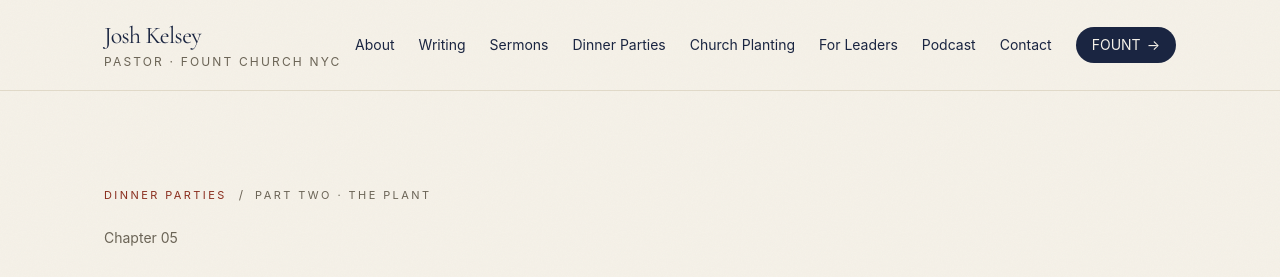
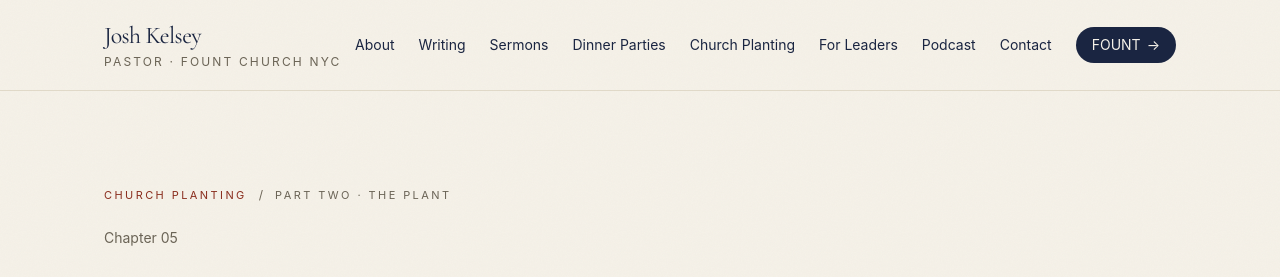
Before and after one commit to joshuajames81/joshkelsey, a Next.js app: page /church-planting/reach in a window 1280 px wide. Shown: the top 277 px of the page. Built offline with nearby package versions, Linux system fonts and the light colour scheme.

Commit message:
Re-apply ChapterHeader fix

```diff
--- a/src/components/ChapterHeader.tsx
+++ b/src/components/ChapterHeader.tsx
@@ -6,21 +6,25 @@ export default function ChapterHeader({
   chapterNumber,
   title,
   intro,
+  parentHref = "/dinner-parties",
+  parentLabel = "Dinner Parties",
 }: {
   partNumber: string;
   partName: string;
   chapterNumber: string;
   title: string;
   intro: string;
+  parentHref?: string;
+  parentLabel?: string;
 }) {
   return (
     <header className="mb-14 md:mb-20 max-w-3xl">
       <div className="flex items-center gap-3 mb-6">
         <Link
-          href="/dinner-parties"
+          href={parentHref}
           className="uppercase text-[11px] tracking-[0.22em] text-accent font-sans hover:underline"
         >
-          Dinner Parties
+          {parentLabel}
         </Link>
         <span className="text-muted font-sans text-xs" aria-hidden>
           /
```
